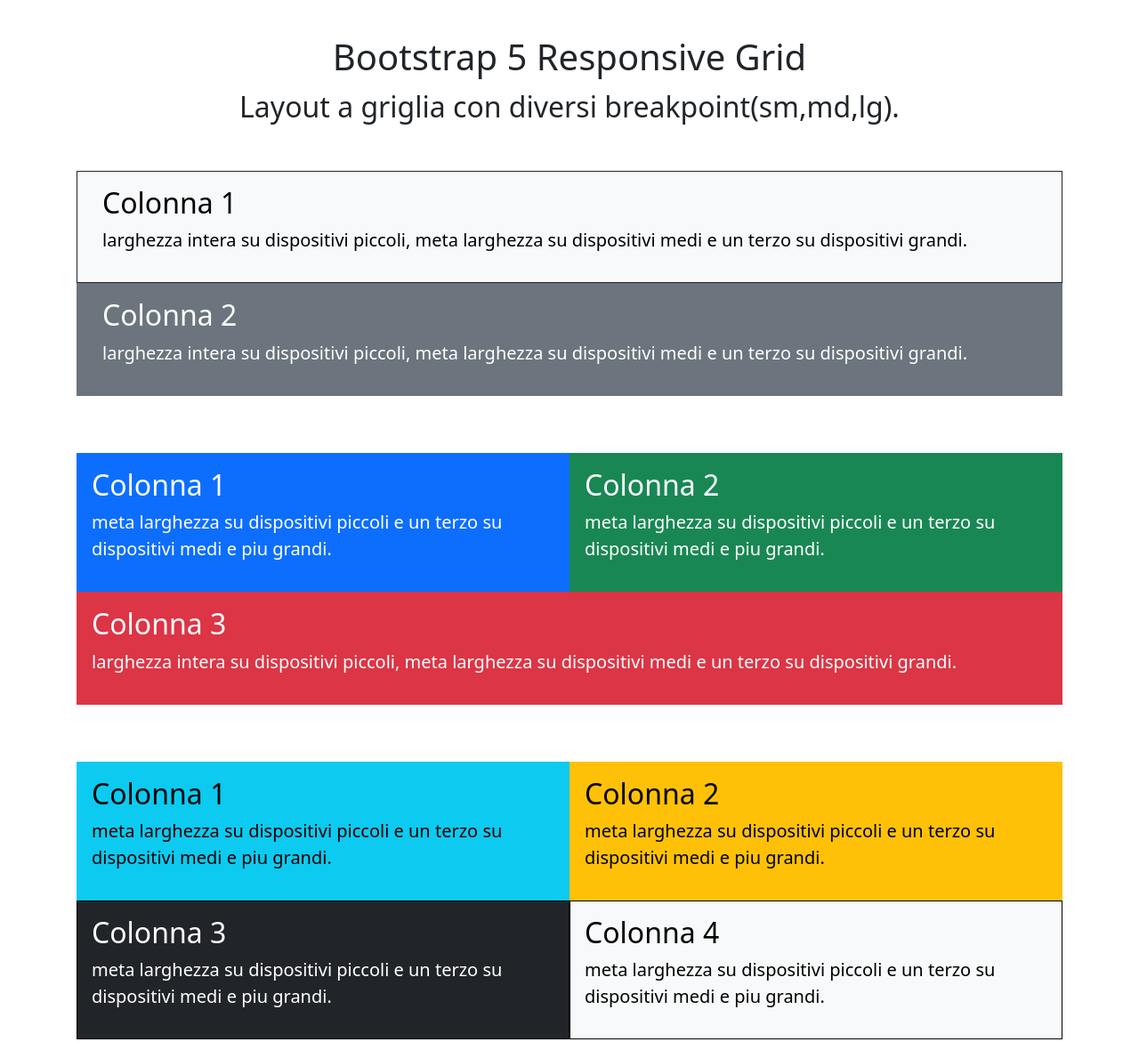
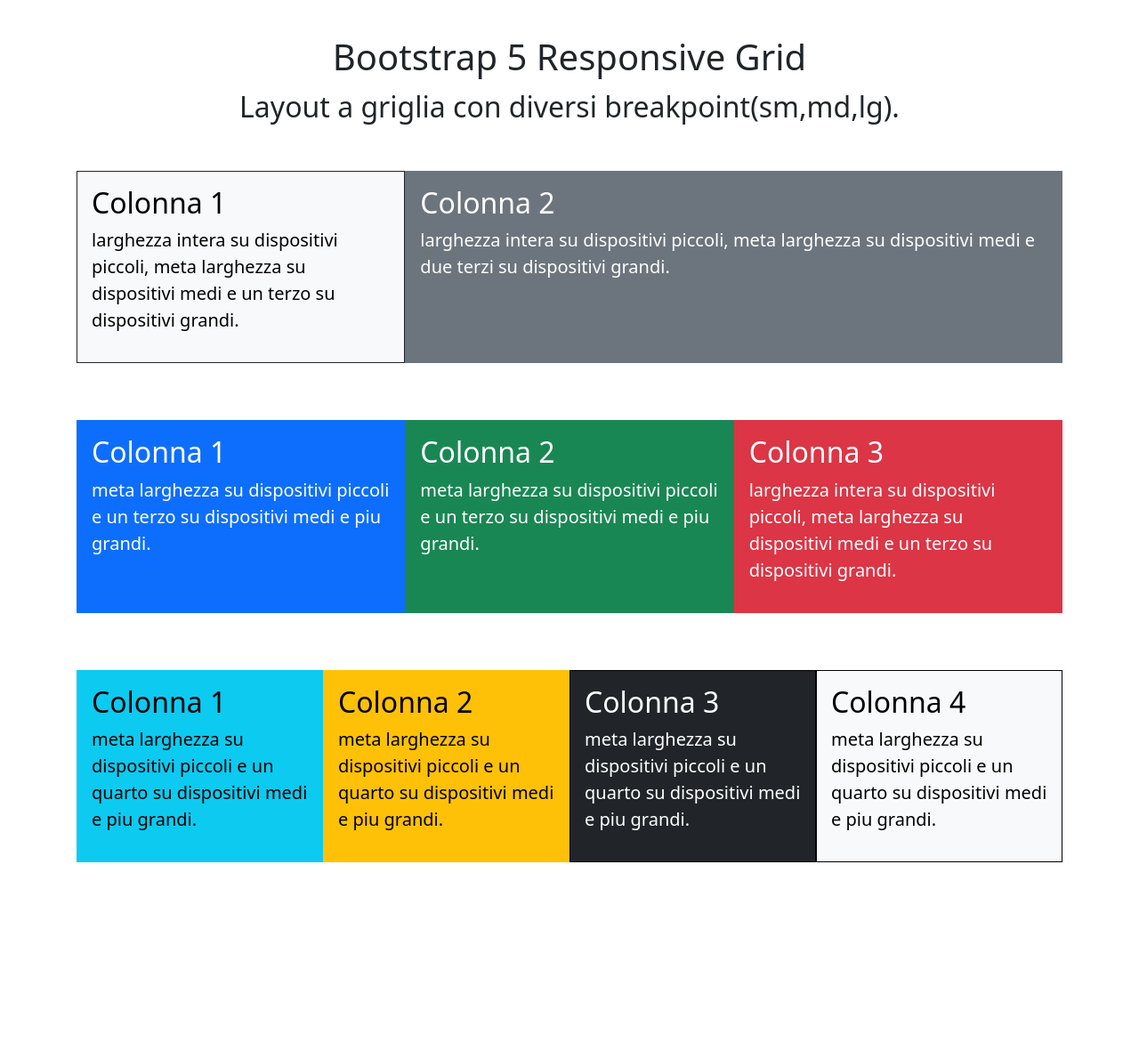
Before and after one commit to salvatoretullo15-cmd/htmlcss-bootstrap-layout, a plain HTML site: page index.html in a window 1280 px wide. Shown: the whole page at 89% size. After the commit the page ends 977 px from the top, so only its background shows below. Drawn offline with nearby package versions, Linux system fonts and the light colour scheme.

Commit message:
vero commit finale

```diff
--- a/index.html
+++ b/index.html
@@ -7,64 +7,65 @@
     <link href="https://cdn.jsdelivr.net/npm/bootstrap@5.3.8/dist/css/bootstrap.min.css" rel="stylesheet" integrity="sha384-sRIl4kxILFvY47J16cr9ZwB07vP4J8+LH7qKQnuqkuIAvNWLzeN8tE5YBujZqJLB" crossorigin="anonymous">
   </head>
   <body>
-    <div class="container text-center ">
+    <div class="container-sm text-center ">
             <header class="p-4 m-3">
             <h1>Bootstrap 5 Responsive Grid</h1>
             <span class="fs-2">Layout a griglia con diversi breakpoint(sm,md,lg).</span>
             </header>
         <main >
-            <div class="col form-control-lg text-start ">
-                <div class="row border border-dark text-bg-light p-3">
-                    <h2>Colonna 1 </h2>
+            <div class="row form-control-lg text-start ">
+                <div class="col-sm-12 col-md-6 col-lg-4 border border-dark text-bg-light p-3">
+                  <h2>Colonna 1 </h2>
                     <p>larghezza intera su dispositivi piccoli,
                     meta larghezza su dispositivi medi e un terzo
                     su dispositivi grandi.</p>
                 </div>
-                <div class="row border border-secondary text-bg-secondary p-3">
-                    <h2>Colonna 2</h2>
+                <div class="col-sm-12 col-md-6 col-lg-8 border border-secondary text-bg-secondary p-3">
+                  <div><h2>Colonna 2</h2>
                     <p>larghezza intera su dispositivi piccoli,
-                     meta larghezza su dispositivi medi e un
-                     terzo su dispositivi grandi.</p>
+                     meta larghezza su dispositivi medi e due
+                     terzi su dispositivi grandi.</p>
+                  </div>
                 </div>
             </div>
-            <div class="row form-control-lg text-start">
-                <div class="col gy-5 border border-primary text-bg-primary p-3">
+            <div class="row form-control-lg text-start mt-5">
+                <div class="col-sm-6 col-md-4 col-lg-4 border border-primary text-bg-primary p-3">
                     <h2>Colonna 1</h2>
                     <p>meta larghezza su dispositivi piccoli
                     e un terzo su dispositivi medi e piu grandi.</p>
                 </div>
-                <div class="col gy-5 border border-success text-bg-success p-3">
+                <div class="col-sm-6 col-md-4 col-lg-4 border border-success text-bg-success p-3">
                     <h2>Colonna 2</h2>
                     <p>meta larghezza su dispositivi piccoli
                     e un terzo su dispositivi medi e piu grandi.</p>
                 </div>
-                <div class="border border-danger text-bg-danger p-3">
+                <div class="col-sm-12 col-md-4 col-lg-4 border border-danger text-bg-danger p-3">
                     <h2>Colonna 3</h2>
                     <p>larghezza intera su dispositivi piccoli,
                     meta larghezza su dispositivi medi e un terzo
                     su dispositivi grandi.</p>
                 </div>
             </div>
-            <div class="row row-cols-2 form-control-lg text-start">
-                <div class="col gy-5 border border-info text-bg-info p-3">
+            <div class="row row-cols-2 form-control-lg text-start mt-5">
+                <div class="col-sm-6 col-md-3 col-lg-3 border border-info text-bg-info p-3">
                     <h2>Colonna 1</h2>
                     <p>meta larghezza su dispositivi piccoli
-                    e un terzo su dispositivi medi e piu grandi.</p>
+                    e un quarto su dispositivi medi e piu grandi.</p>
                 </div>
-                <div class="col gy-5 border border-warning text-bg-warning p-3">
+                <div class="col-sm-6 col-md-3 col-lg-3 border border-warning text-bg-warning p-3">
                     <h2>Colonna 2</h2>
                     <p>meta larghezza su dispositivi piccoli
-                    e un terzo su dispositivi medi e piu grandi.</p>
+                    e un quarto su dispositivi medi e piu grandi.</p>
                 </div>
-                <div class="col border border-black text-bg-dark p-3">
+                <div class="col-sm-6 col-md-3 col-lg-3 border border-black text-bg-dark p-3">
                     <h2>Colonna 3</h2>
                     <p>meta larghezza su dispositivi piccoli
-                        e un terzo su dispositivi medi e piu grandi.</p>
+                        e un quarto su dispositivi medi e piu grandi.</p>
                 </div>
-                <div class="col border border-black text-bg-light p-3">
+                <div class="col-sm-6 col-md-3 col-lg-3 border border-black text-bg-light p-3">
                     <h2>Colonna 4</h2>
                     <p>meta larghezza su dispositivi piccoli
-                     e un terzo su dispositivi medi e piu grandi.</p>
+                     e un quarto su dispositivi medi e piu grandi.</p>
                 </div>
             </div>
         </main>
```
